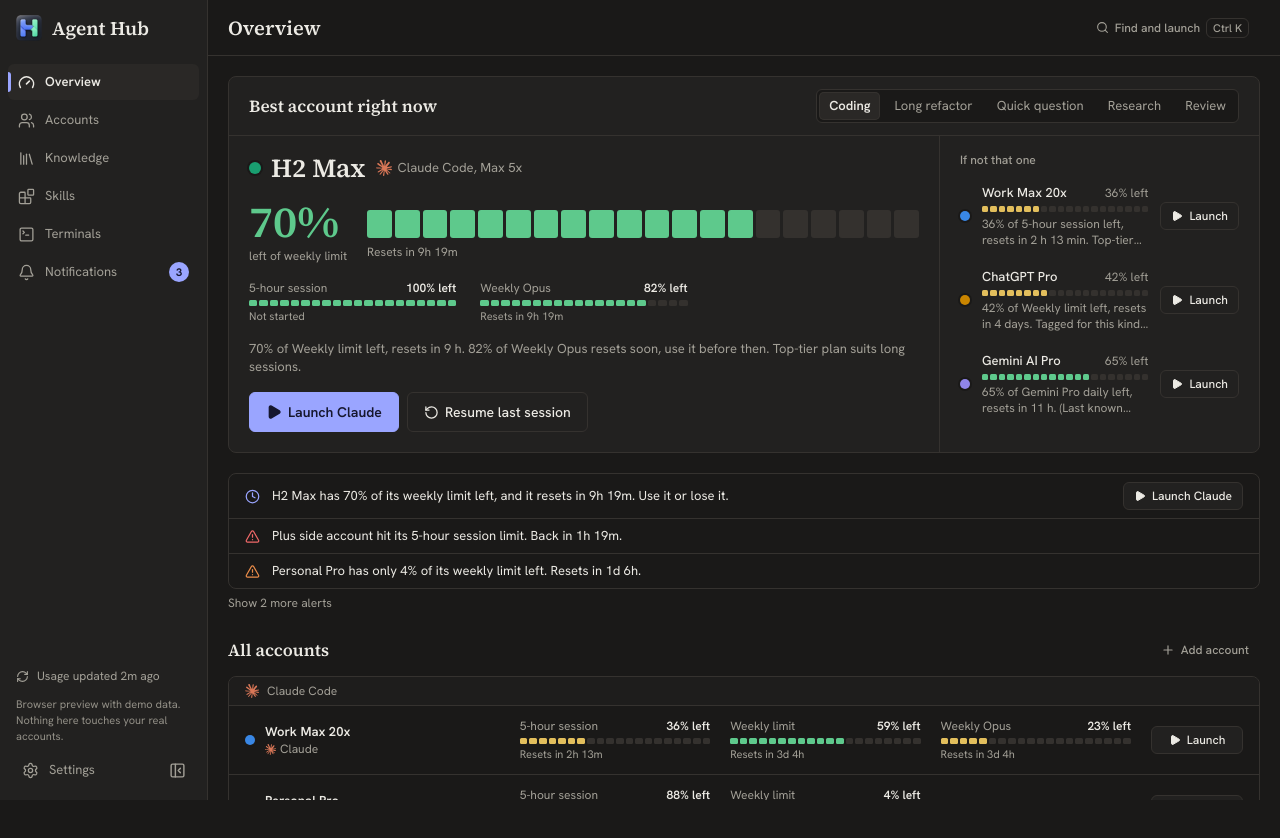
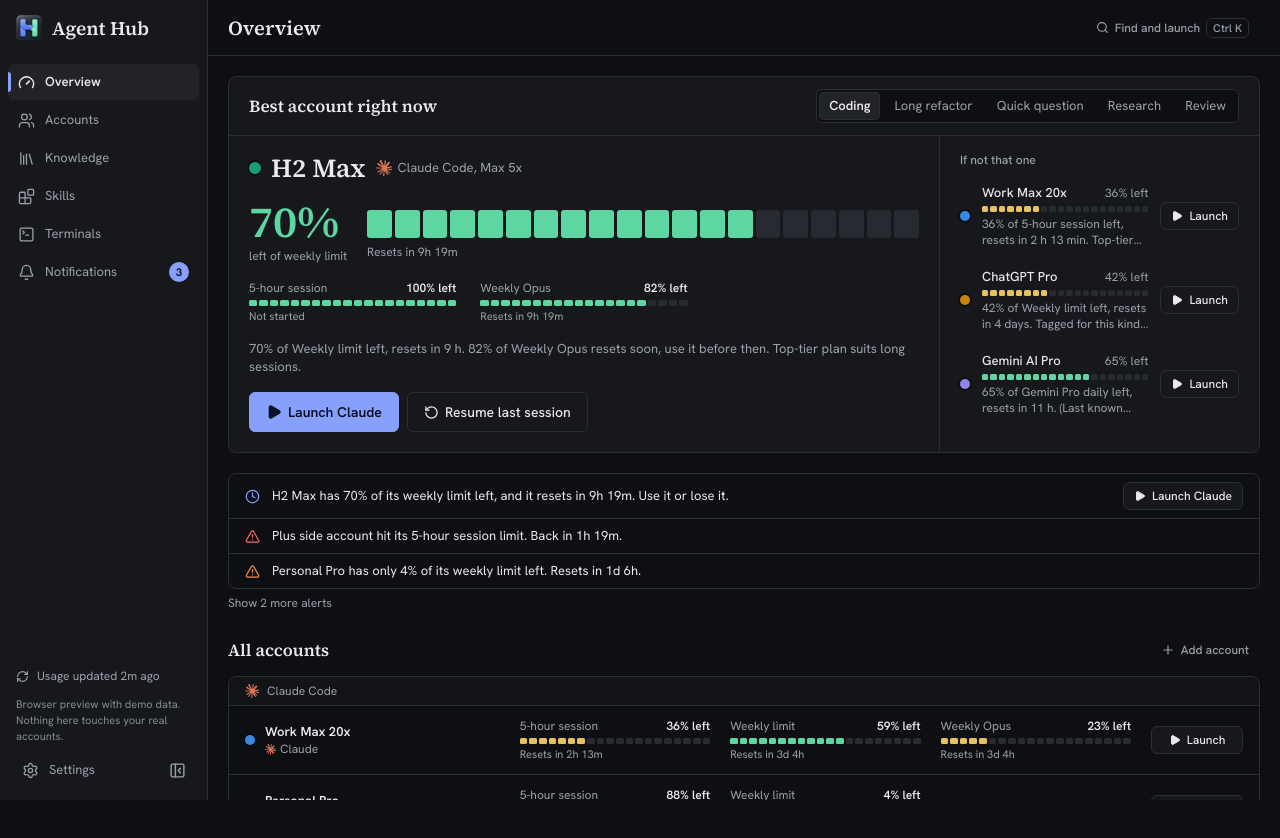
Before and after one commit to CristiMachine25/agent-hub, a React (Vite) app: page / in a window 1280 px wide. Shown: the top 838 px of the page. Built offline with nearby package versions, Linux system fonts and the light colour scheme.

Commit message:
Deepen the dark palette to the icon's cool near-black

```diff
--- a/index.html
+++ b/index.html
@@ -7,7 +7,7 @@
     <link rel="icon" type="image/png" href="/src/assets/app-icon.png" />
     <title>Agent Hub</title>
     <style>
-      html { background: #1a1918; }
+      html { background: #0e0f12; }
       html[data-theme='light'] { background: #f5f3ee; }
     </style>
   </head>
--- a/src/index.css
+++ b/src/index.css
@@ -6,21 +6,22 @@
 :root,
 :root[data-theme='dark'] {
   color-scheme: dark;
-  --ground: 26 25 24; /* Charcoal #1A1918 */
-  --well: 20 19 18; /* Darker side panels #141312 */
-  --deck: 34 33 32; /* Panel #222120 */
-  --raised: 42 40 38; /* #2A2826 */
-  --rivet: 53 50 47; /* Line #35322F */
-  --ink: 236 234 228; /* #ECEAE4 */
-  --muted: 163 160 151; /* #A3A097 */
-  --faint: 146 143 134; /* #928F86: the quietest text, still 4.5:1 on raised */
-  --hop: 154 165 255; /* Periwinkle #9AA5FF */
-  --hop-ink: 22 23 46;
-  --full: 94 201 140; /* #5EC98C */
-  --half: 226 190 92; /* #E2BE5C */
-  --low: 236 141 74; /* #EC8D4A */
-  --empty: 240 104 104; /* #F06868 */
-  --cell-off: 52 49 46;
+  /* A slightly cool near-black that matches the app icon's charcoal tile. */
+  --ground: 14 15 18; /* Ground #0E0F12 */
+  --well: 10 11 13; /* Side lists, code previews #0A0B0D */
+  --deck: 22 24 28; /* Panel #16181C */
+  --raised: 33 35 41; /* Hover, selected #212329 */
+  --rivet: 43 46 53; /* Line #2B2E35 */
+  --ink: 233 234 239; /* #E9EAEF */
+  --muted: 157 161 172; /* #9DA1AC */
+  --faint: 134 138 149; /* #868A95: the quietest text, still 4.5:1 on raised */
+  --hop: 134 160 251; /* Periwinkle #86A0FB, from the icon's route */
+  --hop-ink: 10 15 40; /* #0A0F28 */
+  --full: 94 214 162; /* #5ED6A2, leans toward the icon's mint */
+  --half: 230 194 95; /* #E6C25F */
+  --low: 239 144 78; /* #EF904E */
+  --empty: 243 109 109; /* #F36D6D */
+  --cell-off: 39 42 49; /* #272A31 */
 }
 
 :root[data-theme='light'] {
```
